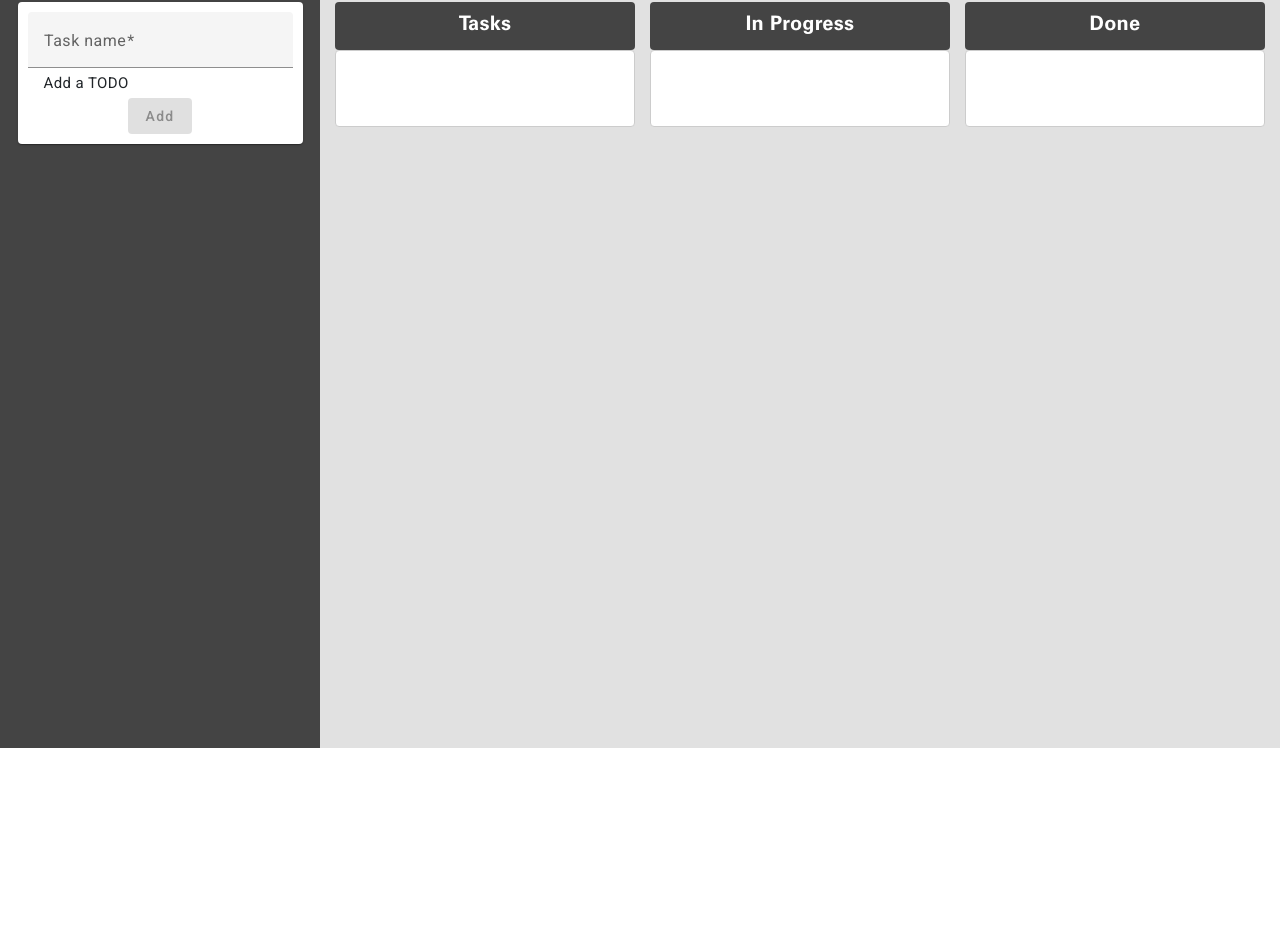
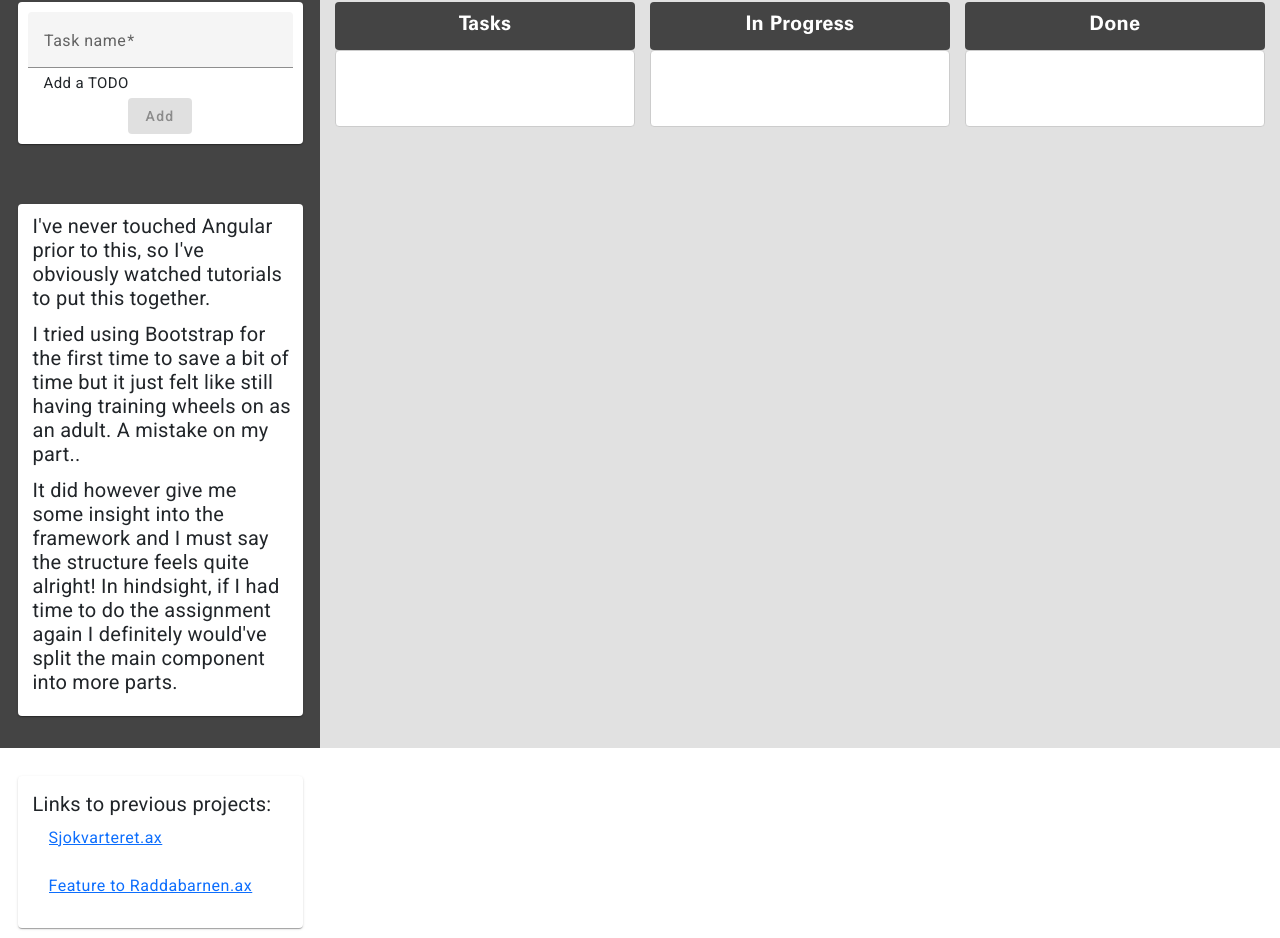
Before and after one commit to Merriz/CrosskeyTODO, an Angular app in the folder CrosskeyTODO/: page / in a window 1280 px wide. Shown: the part 72-1010 px from the top of the page. Before the commit the page ends 820 px from the top, so only its background shows below. Built offline with nearby package versions, Linux system fonts and the light colour scheme.

Commit message:
Added some personal comments

```diff
--- a/CrosskeyTODO/src/app/app.module.ts
+++ b/CrosskeyTODO/src/app/app.module.ts
@@ -15,6 +15,7 @@ import { MatIconModule } from '@angular/material/icon';
 import { MatButtonModule } from '@angular/material/button';
 import { ReactiveFormsModule } from '@angular/forms';
 import { DragDropModule } from '@angular/cdk/drag-drop';
+import { MatListModule } from '@angular/material/list';
 
 @NgModule({
   declarations: [AppComponent, NavbarComponent, TodoComponent],
@@ -30,6 +31,7 @@ import { DragDropModule } from '@angular/cdk/drag-drop';
     MatButtonModule,
     ReactiveFormsModule,
     DragDropModule,
+    MatListModule,
   ],
   providers: [],
   bootstrap: [AppComponent],
--- a/CrosskeyTODO/src/app/todo/todo.component.html
+++ b/CrosskeyTODO/src/app/todo/todo.component.html
@@ -2,7 +2,7 @@
   <div class="row">
     <div class="col-md-3">
       <div class="card-wrapper">
-        <mat-card>
+        <mat-card class="input-card">
           <form [formGroup]="todoForm">
             <mat-form-field appearance="fill">
               <mat-label>Task name</mat-label>
@@ -35,6 +35,46 @@
               </button>
             </div>
           </form>
+        </mat-card>
+        <mat-card class="comment-card">
+          <p>
+            I've never touched Angular prior to this, so I've obviously watched
+            tutorials to put this together.
+          </p>
+          <p>
+            I tried using Bootstrap for the first time to save a bit of time but
+            it just felt like still having training wheels on as an adult. A
+            mistake on my part..
+          </p>
+          <p>
+            It did however give me some insight into the framework and I must
+            say the structure feels quite alright! In hindsight, if I had time
+            to do the assignment again I definitely would've split the main
+            component into more parts.
+          </p>
+        </mat-card>
+        <mat-card class="link-card">
+          <mat-list class="link-list">
+            Links to previous projects:
+            <mat-list-item
+              ><a
+                href="https://sjokvarteret.ax"
+                target="_blank"
+                rel="noopener noreferrer"
+              >
+                Sjokvarteret.ax
+              </a></mat-list-item
+            >
+            <mat-list-item
+              ><a
+                href="https://raddabarnen.ax/material"
+                target="_blank"
+                rel="noopener noreferrer"
+              >
+                Feature to Raddabarnen.ax
+              </a></mat-list-item
+            >
+          </mat-list>
         </mat-card>
       </div>
     </div>
--- a/CrosskeyTODO/src/app/todo/todo.component.scss
+++ b/CrosskeyTODO/src/app/todo/todo.component.scss
@@ -48,6 +48,25 @@ mat-hint {
 
 .card-wrapper {
   padding: 1rem;
+  display: flex;
+  flex-direction: column;
+  gap: 6rem;
+}
+
+.comment-card {
+  font-size: 2rem;
+  padding-left: 1.5rem;
+  p {
+    line-height: 2.4rem;
+  }
+}
+
+.link-card {
+  padding: 1rem 1rem 1rem 1.5rem;
+}
+
+.link-list {
+  font-size: 2rem;
 }
 
 .button-wrapper {
```
